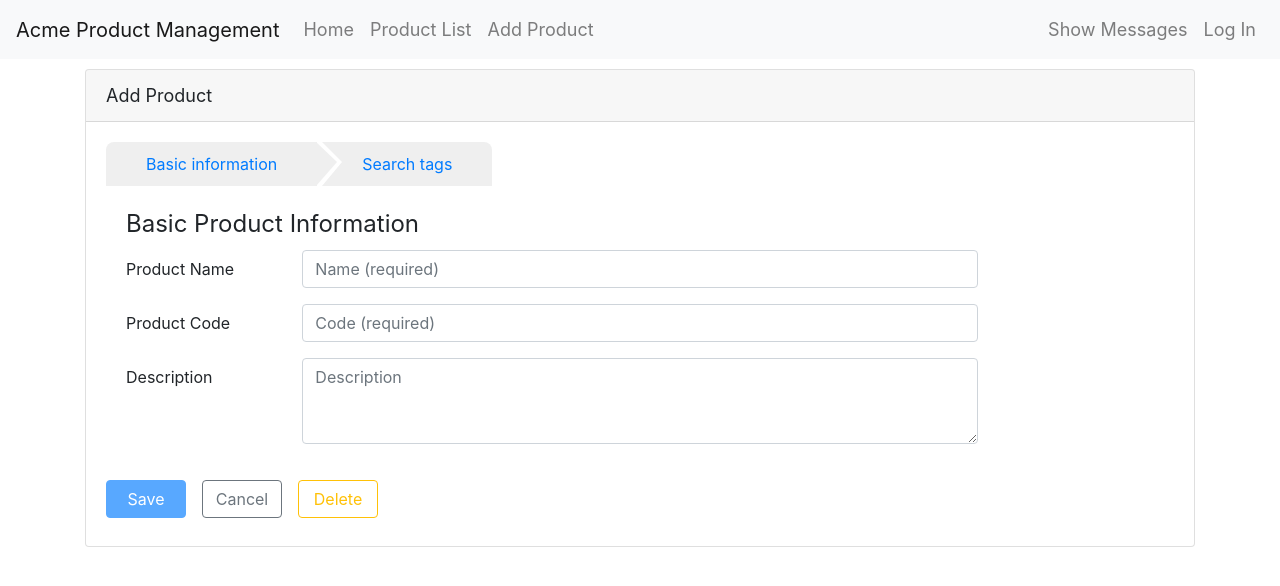
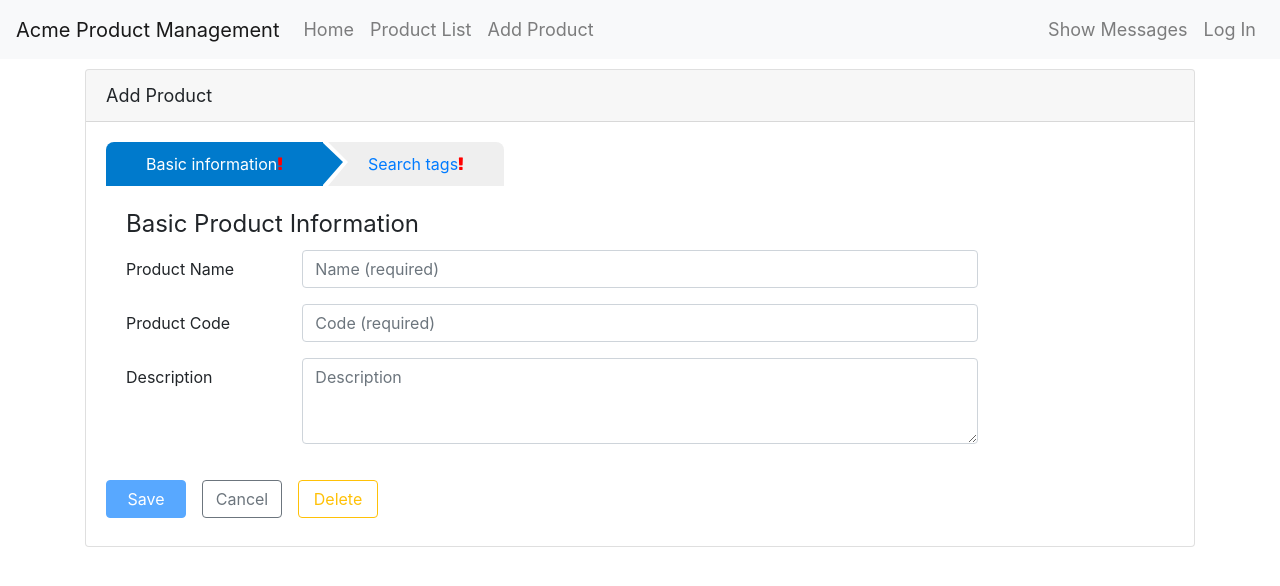
Before and after one commit to AnthonyAngatia/AngularRouting, an Angular app: page /products/0/edit/info in a window 1280 px wide. Shown: the top 586 px of the page. Built offline with nearby package versions, Linux system fonts and the light colour scheme; what angular-in-memory-web-api would draw is missing.

Commit message:
Animating routes

```diff
--- a/src/app/app-routing.module.ts
+++ b/src/app/app-routing.module.ts
@@ -1,14 +1,14 @@
-import {NgModule} from "@angular/core";
-import { RouterModule} from "@angular/router";
-import {WelcomeComponent} from "./home/welcome.component";
-import {PageNotFoundComponent} from "./page-not-found.component";
+import {NgModule} from '@angular/core';
+import { RouterModule} from '@angular/router';
+import {WelcomeComponent} from './home/welcome.component';
+import {PageNotFoundComponent} from './page-not-found.component';
 
 @NgModule({
   imports: [RouterModule.forRoot([
     { path: 'welcome', component: WelcomeComponent },
     { path: '', redirectTo: 'welcome', pathMatch: 'full' },
     { path: '**', component: PageNotFoundComponent }
-  ])
+  ], {enableTracing: true})
   ],
   exports: [RouterModule]
 })
--- a/src/app/app.component.html
+++ b/src/app/app.component.html
@@ -1,14 +1,21 @@
+<span class="fa fa-spinner spinner"
+      *ngIf="loading"></span>
+
 <nav class="navbar navbar-expand navbar-light bg-light">
   <a class="navbar-brand">{{pageTitle}}</a>
   <ul class="navbar-nav">
     <li class="nav-item">
-      <a class="nav-link" [routerLink] = "['/welcome']">Home</a>
+      <a class="nav-link" [routerLink]="['/welcome']">Home</a>
     </li>
     <li class="nav-item">
-      <a class="nav-link" [routerLink]="['/products']">Product List</a>
+      <a class="nav-link" [routerLink]="['/products']"
+         routerLinkActive="active"
+         [routerLinkActiveOptions]="{exact:true}">Product List</a>
     </li>
     <li class="nav-item">
-      <a class="nav-link" [routerLink]="['/products/0/edit']" >Add Product</a>
+      <a class="nav-link" [routerLink]="['/products/0/edit']"
+         routerLinkActive="active"
+         [routerLinkActiveOptions]="{exact:true}">Add Product</a>
     </li>
   </ul>
   <ul class="navbar-nav ml-auto">
@@ -31,6 +38,7 @@
     </li>
   </ul>
 </nav>
-<div class="container">
-  <router-outlet></router-outlet>
+<div class="container"
+     [@slideInAnimation]="o.isActivated ? o.activatedRoute: ''">
+  <router-outlet #o="outlet"></router-outlet>
 </div>
--- a/src/app/app.component.ts
+++ b/src/app/app.component.ts
@@ -1,15 +1,18 @@
-import { Component } from '@angular/core';
+import {Component} from '@angular/core';
 
-import { AuthService } from './user/auth.service';
-import {Router} from "@angular/router";
+import {AuthService} from './user/auth.service';
+import {Router, Event, NavigationStart, NavigationEnd, NavigationCancel, NavigationError} from '@angular/router';
+import {slideInAnimation} from './app.animation';
 
 @Component({
   selector: 'pm-root',
   templateUrl: './app.component.html',
-  styleUrls: ['./app.component.css']
+  styleUrls: ['./app.component.css'],
+  animations: [slideInAnimation]
 })
 export class AppComponent {
   pageTitle = 'Acme Product Management';
+  loading = true;
 
   get isLoggedIn(): boolean {
     return this.authService.isLoggedIn;
@@ -23,11 +26,27 @@ export class AppComponent {
     return '';
   }
 
-  constructor(private authService: AuthService, private router:Router) { }
+  constructor(private authService: AuthService, private router: Router) {
+    router.events.subscribe((routerEvent: Event) => {
+      this.checkRouterEvent(routerEvent);
+    });
+  }
 
   logOut(): void {
     this.authService.logout();
     console.log('Log out');
-    this.router.navigateByUrl('/welcome')
+    this.router.navigateByUrl('/welcome');
+  }
+
+  private checkRouterEvent(routerEvent: any): void {
+    if (routerEvent instanceof NavigationStart) {
+      this.loading = true;
+    }
+    if (routerEvent instanceof NavigationEnd ||
+      routerEvent instanceof NavigationCancel ||
+      routerEvent instanceof NavigationError) {
+      this.loading = false;
+    }
+
   }
 }
--- a/src/app/app.module.ts
+++ b/src/app/app.module.ts
@@ -15,16 +15,18 @@ import {ProductModule} from './products/product.module';
 import {UserModule} from './user/user.module';
 import {MessageModule} from './messages/message.module';
 import {AppRoutingModule} from "./app-routing.module";
+import {BrowserAnimationsModule} from "@angular/platform-browser/animations";
 
 @NgModule({
   imports: [
     BrowserModule,
     HttpClientModule,
+    BrowserAnimationsModule,
     InMemoryWebApiModule.forRoot(ProductData, {delay: 1000}),
     ProductModule,
     UserModule,
     MessageModule,
-    AppRoutingModule //Ensure it is the last module because the order of routing paths matters. Product and use rmodule have routes
+    AppRoutingModule // Ensure it is the last module because the order of routing paths matters. Product and user module have routes
   ],
   declarations: [
     AppComponent,
--- a/src/app/products/product-edit/product-edit.component.html
+++ b/src/app/products/product-edit/product-edit.component.html
@@ -6,11 +6,13 @@
   <div class="card-body"
        *ngIf="product">
     <div class="wizard">
-      <a [routerLink]="['info']">
-        Basic information
+      <a [routerLink]="['info']"
+      routerLinkActive="active">
+        Basic information<span [ngClass]="{'fa fa-exclamation': !isValid('info')}"></span>
       </a>
-      <a [routerLink]="['tags']">
-        Search tags
+      <a [routerLink]="['tags']"
+      routerLinkActive="active">
+        Search tags<span [ngClass]="{'fa fa-exclamation': !isValid('tags')}"></span>
       </a>
     </div>
     <router-outlet></router-outlet>
```
Also changed, not shown: src/app/products/product.module.ts (+4 -4 lines).
